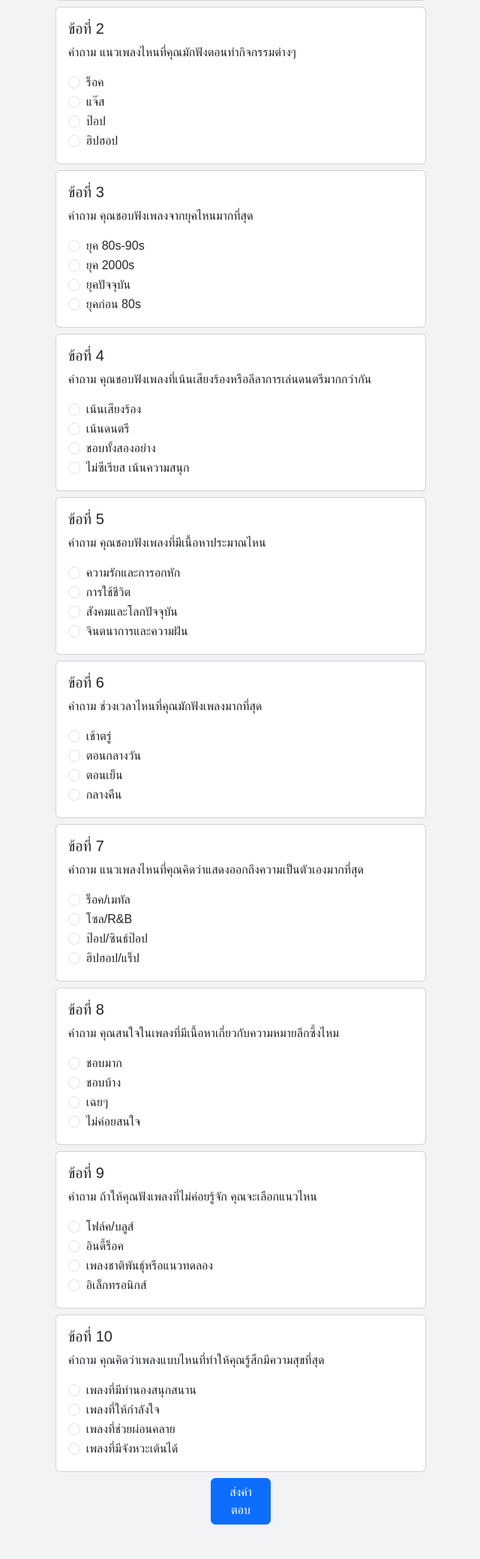
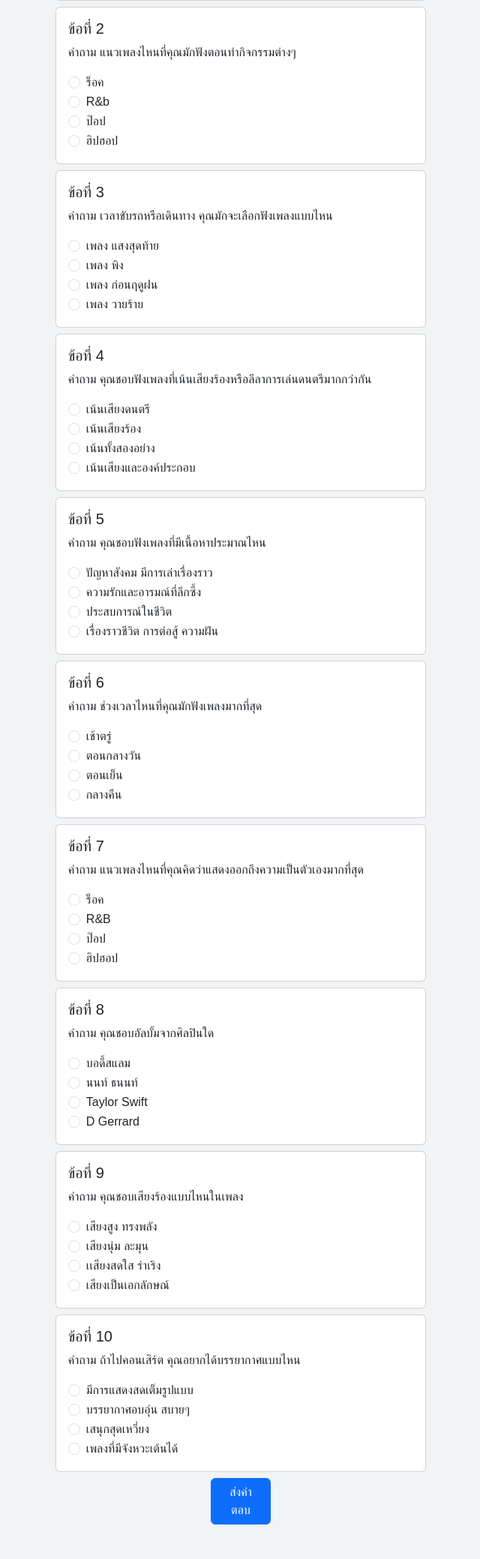
Before and after one commit to Sofiafa26/first, a PHP site: page /quiz.php in a window 1280 px wide. Shown: the part 239-2318 px from the top of the page at 75% size, without its empty margins (319-959 px from the left). Run offline with PHP 8.4, Linux system fonts and the light colour scheme; the visitor is signed in with stand-in values (Sample User, id 1); tables that the repository leaves empty or names only in its code hold one stand-in row (values such as "Sample post").

Commit message:
เปลี่ยนคำถามไป10ข้อ

```diff
--- a/quiz.php
+++ b/quiz.php
@@ -86,7 +86,7 @@ if ($result->num_rows > 0) {
                             </div>
                             <div class="form-check">
                                 <input class="form-check-input" type="radio" name="q2" value="b" id="flexRadioDefault2">
-                                <label class="form-check-label" for="flexRadioDefault2">แจ๊ส</label>
+                                <label class="form-check-label" for="flexRadioDefault2">R&b</label>
                             </div>
                             <div class="form-check">
                                 <input class="form-check-input" type="radio" name="q2" value="c" id="flexRadioDefault3">
@@ -106,22 +106,23 @@ if ($result->num_rows > 0) {
                     <div class="card">
                         <div class="card-body">
                             <h5 class="card-title">ข้อที่ 3</h5>
-                            <p class="card-text">คำถาม คุณชอบฟังเพลงจากยุคไหนมากที่สุด</p>
+                            <p class="card-text">คำถาม เวลาขับรถหรือเดินทาง คุณมักจะเลือกฟังเพลงแบบไหน
+                            </p>
                             <div class="form-check">
                                 <input class="form-check-input" type="radio" name="q3" value="a" id="flexRadioDefault1">
-                                <label class="form-check-label" for="flexRadioDefault1">ยุค 80s-90s</label>
+                                <label class="form-check-label" for="flexRadioDefault1">เพลง แสงสุดท้าย</label>
                             </div>
                             <div class="form-check">
                                 <input class="form-check-input" type="radio" name="q3" value="b" id="flexRadioDefault2">
-                                <label class="form-check-label" for="flexRadioDefault2">ยุค 2000s</label>
+                                <label class="form-check-label" for="flexRadioDefault2">เพลง พิง</label>
                             </div>
                             <div class="form-check">
                                 <input class="form-check-input" type="radio" name="q3" value="c" id="flexRadioDefault3">
-                                <label class="form-check-label" for="flexRadioDefault3">ยุคปัจจุบัน</label>
+                                <label class="form-check-label" for="flexRadioDefault3">เพลง ก่อนฤดูฝน</label>
                             </div>
                             <div class="form-check">
                                 <input class="form-check-input" type="radio" name="q3" value="d" id="flexRadioDefault4">
-                                <label class="form-check-label" for="flexRadioDefault4">ยุคก่อน 80s</label>
+                                <label class="form-check-label" for="flexRadioDefault4">เพลง วายร้าย</label>
                             </div>
                         </div>
                     </div>
@@ -136,19 +137,19 @@ if ($result->num_rows > 0) {
                             <p class="card-text">คำถาม คุณชอบฟังเพลงที่เน้นเสียงร้องหรือลีลาการเล่นดนตรีมากกว่ากัน</p>
                             <div class="form-check">
                                 <input class="form-check-input" type="radio" name="q4" value="a" id="flexRadioDefault1">
-                                <label class="form-check-label" for="flexRadioDefault1">เน้นเสียงร้อง</label>
+                                <label class="form-check-label" for="flexRadioDefault1">เน้นเสียงดนตรี</label>
                             </div>
                             <div class="form-check">
                                 <input class="form-check-input" type="radio" name="q4" value="b" id="flexRadioDefault2">
-                                <label class="form-check-label" for="flexRadioDefault2">เน้นดนตรี</label>
+                                <label class="form-check-label" for="flexRadioDefault2">เน้นเสียงร้อง</label>
                             </div>
                             <div class="form-check">
                                 <input class="form-check-input" type="radio" name="q4" value="c" id="flexRadioDefault3">
-                                <label class="form-check-label" for="flexRadioDefault3">ชอบทั้งสองอย่าง</label>
+                                <label class="form-check-label" for="flexRadioDefault3">เน้นทั้งสองอย่าง</label>
                             </div>
                             <div class="form-check">
                                 <input class="form-check-input" type="radio" name="q4" value="d" id="flexRadioDefault4">
-                                <label class="form-check-label" for="flexRadioDefault4">ไม่ซีเรียส เน้นความสนุก</label>
+                                <label class="form-check-label" for="flexRadioDefault4">เน้นเสียงและองค์ประกอบ</label>
                             </div>
                         </div>
                     </div>
@@ -163,19 +164,19 @@ if ($result->num_rows > 0) {
                             <p class="card-text">คำถาม คุณชอบฟังเพลงที่มีเนื้อหาประมาณไหน</p>
                             <div class="form-check">
                                 <input class="form-check-input" type="radio" name="q5" value="a" id="flexRadioDefault1">
-                                <label class="form-check-label" for="flexRadioDefault1">ความรักและการอกหัก</label>
+                                <label class="form-check-label" for="flexRadioDefault1">ปัญหาสังคม มีการเล่าเรื่องราว</label>
                             </div>
                             <div class="form-check">
                                 <input class="form-check-input" type="radio" name="q5" value="b" id="flexRadioDefault2">
-                                <label class="form-check-label" for="flexRadioDefault2"> การใช้ชีวิต</label>
+                                <label class="form-check-label" for="flexRadioDefault2"> ความรักและอารมณ์ที่ลึกซึ้ง </label>
                             </div>
                             <div class="form-check">
                                 <input class="form-check-input" type="radio" name="q5" value="c" id="flexRadioDefault3">
-                                <label class="form-check-label" for="flexRadioDefault3">สังคมและโลกปัจจุบัน</label>
+                                <label class="form-check-label" for="flexRadioDefault3">ประสบการณ์ในชีวิต</label>
                             </div>
                             <div class="form-check">
                                 <input class="form-check-input" type="radio" name="q5" value="d" id="flexRadioDefault4">
-                                <label class="form-check-label" for="flexRadioDefault4">จินตนาการและความฝัน</label>
+                                <label class="form-check-label" for="flexRadioDefault4">เรื่องราวชีวิต การต่อสู้ ความฝัน</label>
                             </div>
                         </div>
                     </div>
@@ -217,19 +218,19 @@ if ($result->num_rows > 0) {
                             <p class="card-text">คำถาม แนวเพลงไหนที่คุณคิดว่าแสดงออกถึงความเป็นตัวเองมากที่สุด</p>
                             <div class="form-check">
                                 <input class="form-check-input" type="radio" name="q7" value="a" id="flexRadioDefault1">
-                                <label class="form-check-label" for="flexRadioDefault1">ร็อค/เมทัล</label>
+                                <label class="form-check-label" for="flexRadioDefault1">ร็อค</label>
                             </div>
                             <div class="form-check">
                                 <input class="form-check-input" type="radio" name="q7" value="b" id="flexRadioDefault2">
-                                <label class="form-check-label" for="flexRadioDefault2">โซล/R&B</label>
+                                <label class="form-check-label" for="flexRadioDefault2">R&B</label>
                             </div>
                             <div class="form-check">
                                 <input class="form-check-input" type="radio" name="q7" value="c" id="flexRadioDefault3">
-                                <label class="form-check-label" for="flexRadioDefault3"> ป๊อป/ซินธ์ป๊อป</label>
+                                <label class="form-check-label" for="flexRadioDefault3"> ป๊อป</label>
                             </div>
                             <div class="form-check">
                                 <input class="form-check-input" type="radio" name="q7" value="d" id="flexRadioDefault4">
-                                <label class="form-check-label" for="flexRadioDefault4">ฮิปฮอป/แร็ป</label>
+                                <label class="form-check-label" for="flexRadioDefault4">ฮิปฮอป</label>
                             </div>
                         </div>
                     </div>
@@ -241,22 +242,22 @@ if ($result->num_rows > 0) {
                     <div class="card">
                         <div class="card-body">
                             <h5 class="card-title">ข้อที่ 8</h5>
-                            <p class="card-text">คำถาม คุณสนใจในเพลงที่มีเนื้อหาเกี่ยวกับความหมายลึกซึ้งไหม</p>
+                            <p class="card-text">คำถาม คุณชอบอัลบั้มจากศิลปินใด</p>
                             <div class="form-check">
                                 <input class="form-check-input" type="radio" name="q8" value="a" id="flexRadioDefault1">
-                                <label class="form-check-label" for="flexRadioDefault1"> ชอบมาก</label>
+                                <label class="form-check-label" for="flexRadioDefault1"> บอดี้สแลม </label>
                             </div>
                             <div class="form-check">
                                 <input class="form-check-input" type="radio" name="q8" value="b" id="flexRadioDefault2">
-                                <label class="form-check-label" for="flexRadioDefault2">ชอบบ้าง</label>
+                                <label class="form-check-label" for="flexRadioDefault2">นนท์ ธนนท์</label>
                             </div>
                             <div class="form-check">
                                 <input class="form-check-input" type="radio" name="q8" value="c" id="flexRadioDefault3">
-                                <label class="form-check-label" for="flexRadioDefault3"> เฉยๆ</label>
+                                <label class="form-check-label" for="flexRadioDefault3">Taylor Swift</label>
                             </div>
                             <div class="form-check">
                                 <input class="form-check-input" type="radio" name="q8" value="d" id="flexRadioDefault4">
-                                <label class="form-check-label" for="flexRadioDefault4">ไม่ค่อยสนใจ</label>
+                                <label class="form-check-label" for="flexRadioDefault4">D Gerrard</label>
                             </div>
                         </div>
                     </div>
@@ -268,22 +269,22 @@ if ($result->num_rows > 0) {
                     <div class="card">
                         <div class="card-body">
                             <h5 class="card-title">ข้อที่ 9</h5>
-                            <p class="card-text">คำถาม ถ้าให้คุณฟังเพลงที่ไม่ค่อยรู้จัก คุณจะเลือกแนวไหน</p>
+                            <p class="card-text">คำถาม คุณชอบเสียงร้องแบบไหนในเพลง</p>
                             <div class="form-check">
                                 <input class="form-check-input" type="radio" name="q9" value="a" id="flexRadioDefault1">
-                                <label class="form-check-label" for="flexRadioDefault1">โฟล์ค/บลูส์</label>
+                                <label class="form-check-label" for="flexRadioDefault1">เสียงสูง ทรงพลัง</label>
                             </div>
                             <div class="form-check">
                                 <input class="form-check-input" type="radio" name="q9" value="b" id="flexRadioDefault2">
-                                <label class="form-check-label" for="flexRadioDefault2">อินดี้ร็อค</label>
+                                <label class="form-check-label" for="flexRadioDefault2">เสียงนุ่ม ละมุน</label>
                             </div>
                             <div class="form-check">
                                 <input class="form-check-input" type="radio" name="q9" value="c" id="flexRadioDefault3">
-                                <label class="form-check-label" for="flexRadioDefault3">เพลงชาติพันธุ์หรือแนวทดลอง</label>
+                                <label class="form-check-label" for="flexRadioDefault3">เเสียงสดใส ร่าเริง</label>
                             </div>
                             <div class="form-check">
                                 <input class="form-check-input" type="radio" name="q9" value="d" id="flexRadioDefault4">
-                                <label class="form-check-label" for="flexRadioDefault4">อิเล็กทรอนิกส์</label>
+                                <label class="form-check-label" for="flexRadioDefault4">เสียงเป็นเอกลักษณ์</label>
                             </div>
                         </div>
                     </div>
@@ -295,18 +296,18 @@ if ($result->num_rows > 0) {
                     <div class="card">
                         <div class="card-body">
                             <h5 class="card-title">ข้อที่ 10</h5>
-                            <p class="card-text">คำถาม คุณคิดว่าเพลงแบบไหนที่ทำให้คุณรู้สึกมีความสุขที่สุด</p>
+                            <p class="card-text">คำถาม ถ้าไปคอนเสิร์ต คุณอยากได้บรรยากาศแบบไหน</p>
                             <div class="form-check">
                                 <input class="form-check-input" type="radio" name="q10" value="a" id="flexRadioDefault1">
-                                <label class="form-check-label" for="flexRadioDefault1">เพลงที่มีทำนองสนุกสนาน</label>
+                                <label class="form-check-label" for="flexRadioDefault1">มีการแสดงสดเต็มรูปแบบ</label>
                             </div>
                             <div class="form-check">
                                 <input class="form-check-input" type="radio" name="q10" value="b" id="flexRadioDefault2">
-                                <label class="form-check-label" for="flexRadioDefault2">เพลงที่ให้กำลังใจ</label>
+                                <label class="form-check-label" for="flexRadioDefault2">บรรยากาศอบอุ่น สบายๆ</label>
                             </div>
                             <div class="form-check">
                                 <input class="form-check-input" type="radio" name="q10" value="c" id="flexRadioDefault3">
-                                <label class="form-check-label" for="flexRadioDefault3">เพลงที่ช่วยผ่อนคลาย</label>
+                                <label class="form-check-label" for="flexRadioDefault3">เสนุกสุดเหวี่ยง</label>
                             </div>
                             <div class="form-check">
                                 <input class="form-check-input" type="radio" name="q10" value="d" id="flexRadioDefault4">
```
